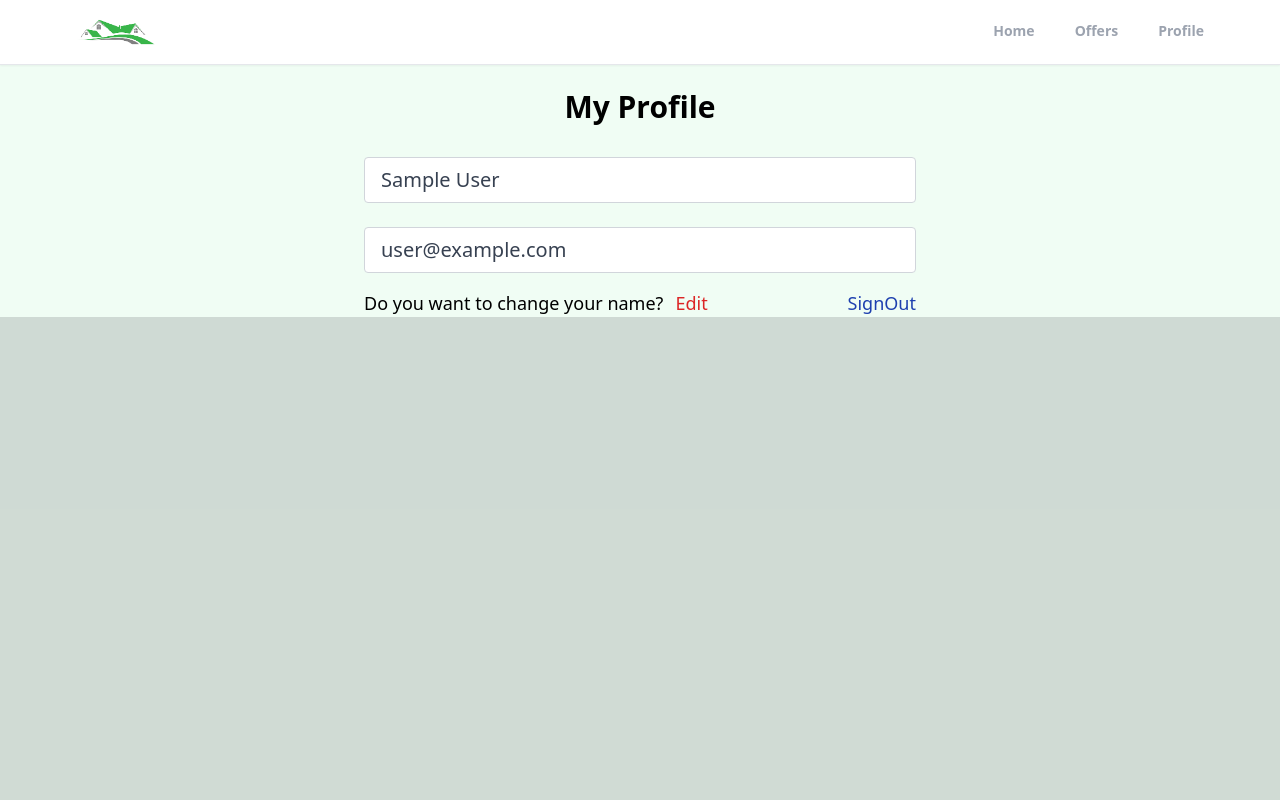
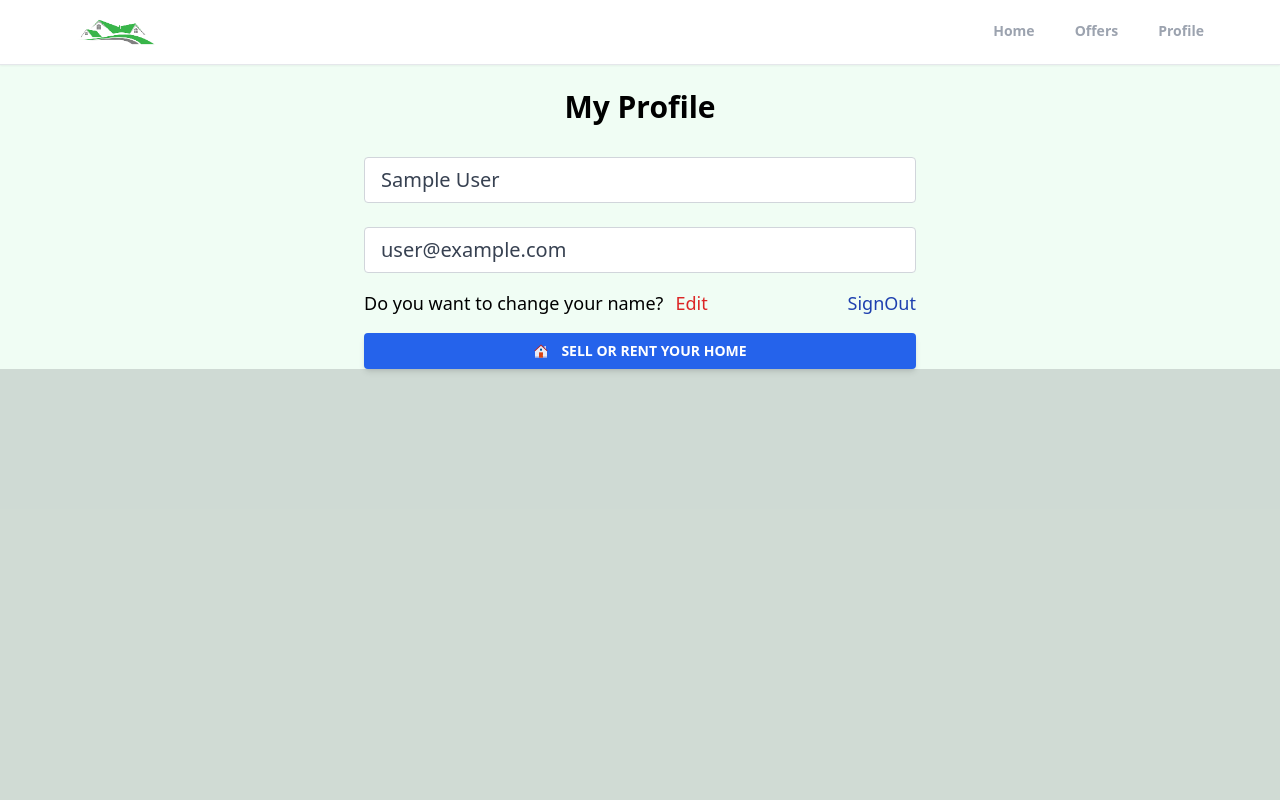
Before and after one commit to bisharr/realstateapp, a React (Create React App) app: page /profile in a window 1280 px wide. Shown: the top 800 px of the page. Built offline with nearby package versions, Linux system fonts and the light colour scheme; no server answers; sample sign-in values are in the browser's storage.

Commit message:
seting up create list

```diff
--- a/src/App.js
+++ b/src/App.js
@@ -10,6 +10,7 @@ import Offers from "./pages/Offers";
 import Header from "./components/Header";
 import { Bounce, ToastContainer } from "react-toastify";
 import PrivateRoutte from "./components/PrivateRoutte";
+import CreateListing from "./pages/CreateListing";
 function App() {
   return (
     <>
@@ -18,6 +19,7 @@ function App() {
         <Routes>
           <Route path="/" element={<Home />} />
           <Route path="/signin" element={<Signin />} />
+          <Route path="/create-listing" element={<CreateListing />} />
           <Route path="/profile" element={<PrivateRoutte />}>
             <Route path="/profile" element={<Profile />} />
           </Route>
--- /dev/null
+++ b/src/pages/CreateListing.jsx
@@ -0,0 +1,7 @@
+import React from "react";
+
+function CreateListing() {
+  return <div>CreateListing</div>;
+}
+
+export default CreateListing;
--- a/src/pages/Profile.jsx
+++ b/src/pages/Profile.jsx
@@ -2,8 +2,9 @@ import React, { useState } from "react";
 import { getAuth, updateProfile } from "firebase/auth";
 import { signOut } from "firebase/auth";
 import { toast } from "react-toastify";
-import { useNavigate } from "react-router";
+import { Link, useNavigate } from "react-router";
 import { db } from "../firebase";
+import { FcHome } from "react-icons/fc";
 import { doc, updateDoc } from "firebase/firestore";
 function Profile() {
   const auth = getAuth();
@@ -95,6 +96,14 @@ function Profile() {
               </p>
             </div>
           </form>
+          <Link to="/create-listing">
+            <button
+              className="w-full flex items-center uppercase justify-center text-white bg-blue-600 rounded p-2 text-center text-sm gap-x-3 mt-4 font-semibold shadow-md active:bg-blue-800 hover:shadow-lg hover:bg-blue-700 transition-all duration-200 ease-in-out"
+              type="submit"
+            >
+              <FcHome className="size-4" /> sell or rent your Home
+            </button>
+          </Link>
         </div>
       </section>
     </>
```
